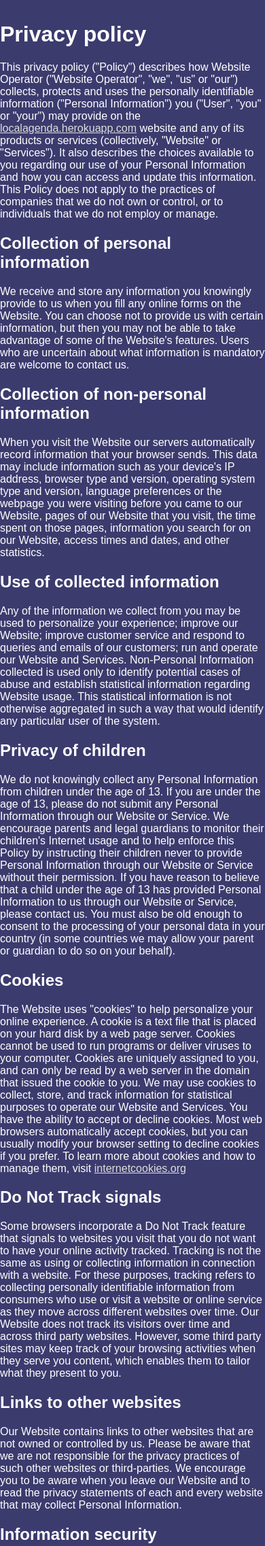
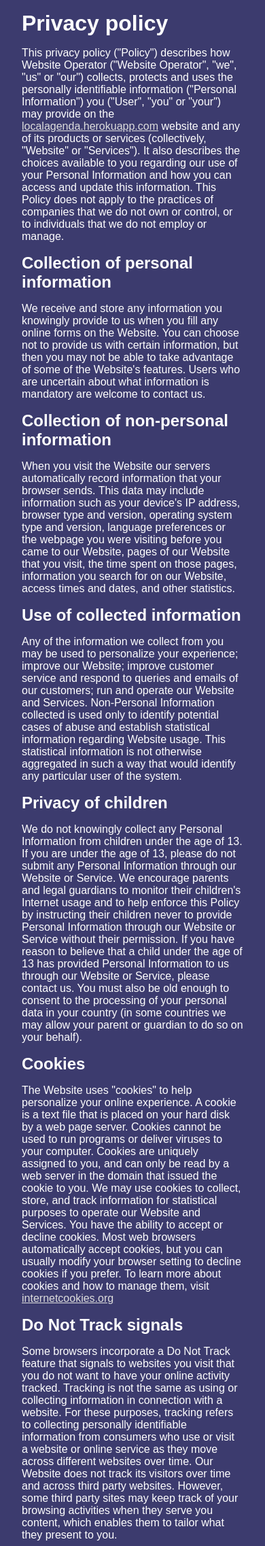
Before and after one commit to josephwegner/localagenda, a Flask app: page /privacy in a window 390 px wide. Shown: the top 2274 px of the page at 68% size. Run offline with Flask 2, Linux system fonts and the light colour scheme; parts of the project's set-up code (start-up, migrations or seed data) failed here and were passed over; some web fonts are replaced.

Commit message:
responsive

```diff
--- a/localagenda/static/web.css
+++ b/localagenda/static/web.css
@@ -7,9 +7,18 @@ html, body {
 
 /** Home **/
 .main {
-  padding: 1rem;
   text-align: center;
   box-sizing: border-box;
+}
+
+.main,
+.cities,
+.privacy,
+.about {
+  min-height: 100%;
+  display: flex;
+  flex-direction: column;
+  justify-content: space-between;
 }
 
 .centered {
@@ -23,13 +32,6 @@ html, body {
   background-color: white;
   text-align: center;
   padding: .25rem 0;
-}
-
-.footer.fixed {
-  position: absolute;
-  bottom: 0;
-  left: 0;
-  width: 100%;
 }
 
 .footer a {
@@ -121,12 +123,18 @@ form {
 }
 
 /** Privacy **/
-.privacy, .about {
+.privacy h1,
+.privacy h2,
+.privacy p,
+.about h1,
+.about h2,
+.about p {
+  padding: 0 2rem;
   max-width: 800px;
-  margin: 2rem auto;
+  margin: 1rem auto;
 }
 
-.privacy a, .about a {
+.privacy p a, .about p a {
   color: #DDD;
 }
 
@@ -142,8 +150,8 @@ form {
   flex-wrap: wrap;
 }
 
-.cities a,
-.cities a:visited {
+.cities ul a,
+.cities ul a:visited {
   color: white;
   margin: .25rem 1rem;
   display: inline-block;
--- a/localagenda/templates/about.html
+++ b/localagenda/templates/about.html
@@ -6,6 +6,7 @@
   </head>
   <body style="background-color: #3C3B6E;">
     <div class="about">
+      <div>
         <h1>About LocalAgenda</h1>
 
         <p>Local politics are important - you've seen that all over this website. I'm not trying to be redundant when I write that - I really mean it. To be clear, all politics are important, but often times the only time we get involved is when something makes national news. It's good to be involved in that stuff - we should care about big topics that are affecting the nation - but so often we forget the important topics that are affecting our friends and family that live just down the street. Local governments have a lot of control, and the decisions they make are important.</p>
@@ -13,13 +14,12 @@
         <p>The idea behind LocalAgenda is to not only remind us that our local politics are important, but also to lower the barrier to staying informed with what is happening. I'm no exception to the issue - without some sort of notification, there is no chance I will remember to check my local village council's meeting agendas. Important stuff slips by. My voice, my vote, my concerns don't get heard. I hope that LocalAgenda fixes this for me, and for you.</p>
 
         <p><a href="/">Sign up today</a> to get automatically emailed whenever a new local government meeting agenda is posted. Read through them, seriously. Look at what's important, and talk about it with your neighbors. Keep up with what is going on, and make your voice heard when it needs to be.</p>
-
       </div>
-
       <div class="footer far">
         <a href="/">Home</a>
         <a href="/privacy">Privacy</a>
         <a href="/cities">Cities</a>
       </div>
+    </div>
   </body>
 </html>
--- a/localagenda/templates/home.html
+++ b/localagenda/templates/home.html
@@ -7,6 +7,7 @@
   </head>
   <body style="background-color: #3C3B6E;">
     <div class="main centered">
+      <div>
         <h1 class="big-text">Local politics are important.</h1>
         <h2 class="cta-desc">Keep up to date with what's being discussed.</h2>
         <div class="city-input-wrapper">
@@ -27,6 +28,7 @@
         <a href="/cities">Cities</a>
         <a href="/privacy">Privacy</a>
       </div>
+    </div>
     <script type="text/javascript" src="/static/vendor/awesomplete.min.js"></script>
     <script type="text/javascript">
       window.js_params = {
--- a/localagenda/templates/privacy.html
+++ b/localagenda/templates/privacy.html
@@ -6,6 +6,7 @@
   </head>
   <body style="background-color: #3C3B6E;">
     <div class="privacy">
+      <div>
         <h1>Privacy policy</h1>
 
         <p>This privacy policy (&quot;Policy&quot;) describes how Website Operator (&quot;Website Operator&quot;, &quot;we&quot;, &quot;us&quot; or &quot;our&quot;) collects, protects and uses the personally identifiable information (&quot;Personal Information&quot;) you (&quot;User&quot;, &quot;you&quot; or &quot;your&quot;) may provide on the <a target="_blank" rel="nofollow" href="https://localagenda.herokuapp.com">localagenda.herokuapp.com</a> website and any of its products or services (collectively, &quot;Website&quot; or &quot;Services&quot;). It also describes the choices available to you regarding our use of your Personal Information and how you can access and update this information. This Policy does not apply to the practices of companies that we do not own or control, or to individuals that we do not employ or manage.</p>
@@ -69,5 +70,6 @@
         <a href="/about">About</a>
         <a href="/cities">Cities</a>
       </div>
+    </div>
   </body>
 </html>
--- a/localagenda/templates/request.html
+++ b/localagenda/templates/request.html
@@ -6,6 +6,7 @@
   </head>
   <body style="background-color: #466D3B;">
     <div class="main">
+      <div>
         <h1 class="big-text alone">{{ city }} politics are important.</h1>
         <h3 class="signup-desc">We're still working on setting up agendas for {{city}}.</h3>
         <div class="city-input-wrapper">
@@ -24,6 +25,7 @@
         <a href="/cities">Cities</a>
         <a href="/privacy">Privacy</a>
       </div>
+    </div>
     <script type="text/javascript" src="/static/web.js"></script>
   </body>
 </html>
--- a/localagenda/templates/request_created.html
+++ b/localagenda/templates/request_created.html
@@ -6,6 +6,7 @@
   </head>
   <body style="background-color: #3C3B6E;">
     <div class="main centered">
+      <div>
         <h2>On behalf of your neighbors and friends in {{ request.city }}</h3>
         <h1 class="big-text">Thank you.</h1>
         <h3 class="signup-desc">As soon as we get agendas configured, we will let you know how to subscribe</h3>
@@ -16,6 +17,7 @@
         <a href="/cities">Cities</a>
         <a href="/privacy">Privacy</a>
       </div>
+    </div>
     <script type="text/javascript" src="/static/web.js"></script>
   </body>
 </html>
--- a/localagenda/templates/show.html
+++ b/localagenda/templates/show.html
@@ -6,6 +6,7 @@
   </head>
   <body style="background-color: #466D3B;">
     <div class="main">
+      <div>
         <h1 class="big-text alone">{{ city.Name }} politics are important.</h1>
         {% if len(city['Meetings']) == 1 %}
           <h3 class="signup-desc">Enter your email below to get the {{ city['Meetings'][0]['name'] }} agenda</h3>
@@ -45,6 +46,7 @@
         <a href="/cities">Cities</a>
         <a href="/privacy">Privacy</a>
       </div>
+    </div>
     <script type="text/javascript" src="/static/web.js"></script>
   </body>
 </html>
--- a/localagenda/templates/signed_up.html
+++ b/localagenda/templates/signed_up.html
@@ -6,6 +6,7 @@
   </head>
   <body style="background-color: #3C3B6E;">
     <div class="main centered">
+        <div>
         <h2>On behalf of your neighbors and friends in {{ city['Name'] }}</h3>
         <h1 class="big-text">Thank you.</h1>
         <h3 class="signup-desc">You're subscriped to {{ len(meetings) }} {{ 'agenda' | pluralize('agendas', len(meetings))}} in {{ city['Name'] }}. We'll send you the next agenda!</h3>
@@ -16,6 +17,7 @@
         <a href="/cities">Cities</a>
         <a href="/privacy">Privacy</a>
       </div>
+    </div>
     <script type="text/javascript" src="/static/web.js"></script>
   </body>
 </html>
```
Also changed, not shown: localagenda/templates/cities.html (+5 -5 lines). Lines whose indentation alone changed are shown as unchanged.
